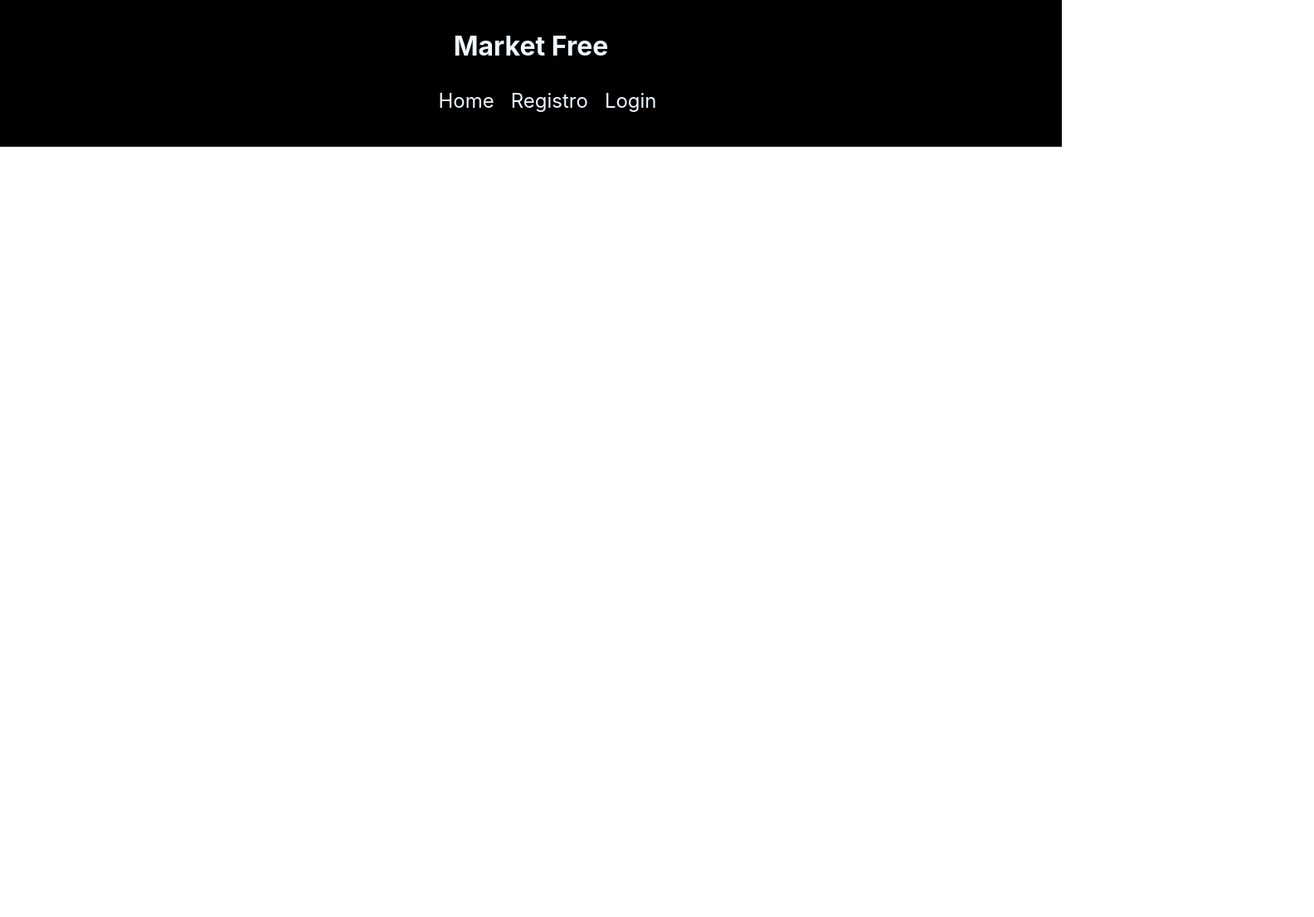
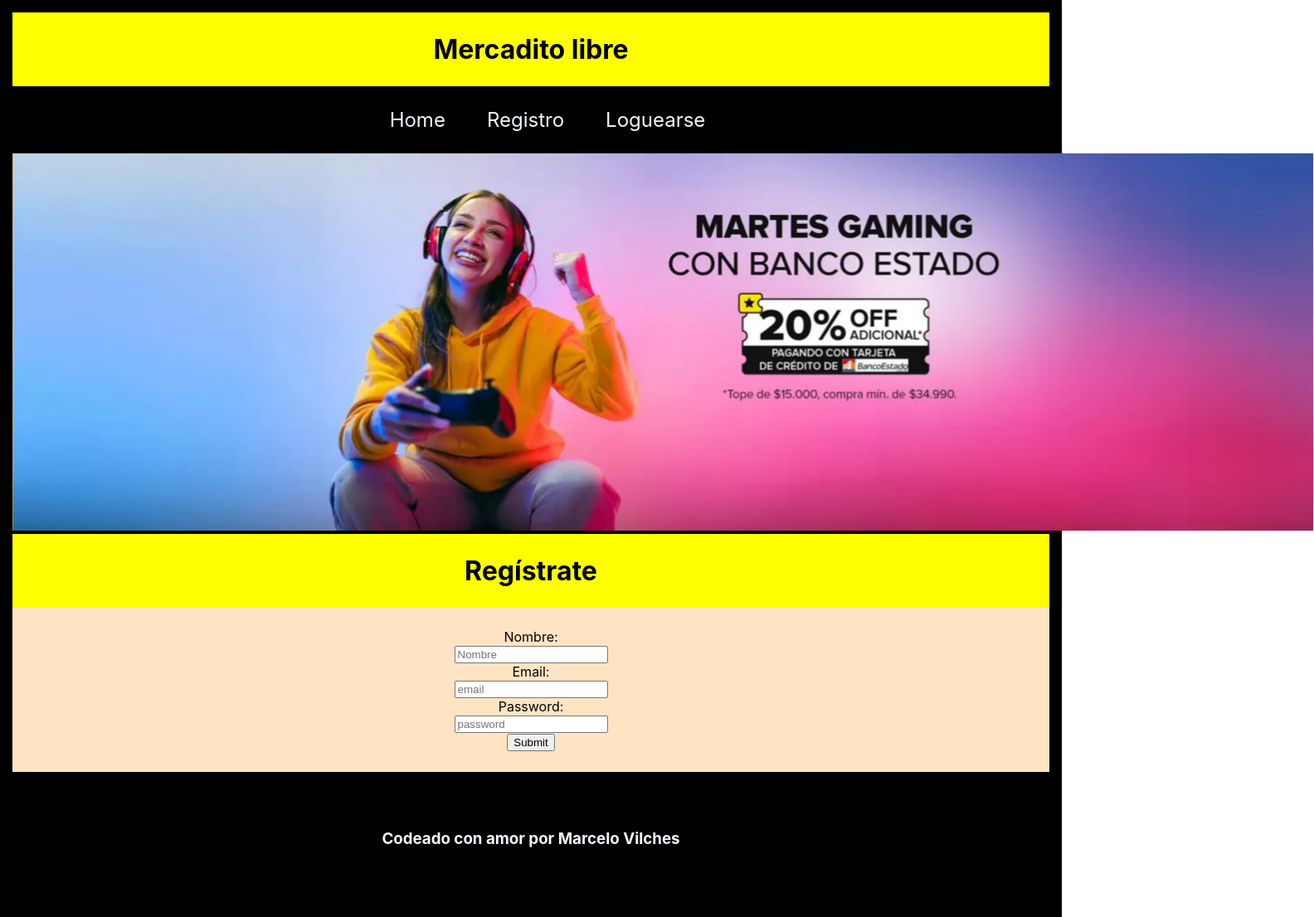
Before and after one commit to MarceloVilchs/mercaDito, a React (Create React App) app: page /Registro in a window 1280 px wide. Shown: the whole page at 83% size, 1584 px wide, since content can reach past the window. Before the commit the page ends 800 px from the top, so only its background shows below. Built offline with nearby package versions, Linux system fonts and the light colour scheme.

Commit message:
Se introducen las casillas de registrarse y el login del mercado

```diff
--- a/package.json
+++ b/package.json
@@ -7,7 +7,9 @@
     "@testing-library/react": "^13.4.0",
     "@testing-library/user-event": "^13.5.0",
     "react": "^18.2.0",
+    "react-bootstrap": "^2.10.2",
     "react-dom": "^18.2.0",
+    "react-router-dom": "^6.22.3",
     "react-scripts": "5.0.1",
     "web-vitals": "^2.1.4"
   },
--- a/src/App.css
+++ b/src/App.css
@@ -35,6 +35,10 @@
 
 h1{
   text-align: center;
+  color: black;
+  background-color: yellow;
+  padding: 25px;
+  margin: 0%;
 }
 
 
@@ -43,3 +47,35 @@ h1{
   background-color: black;
   padding: 15px;
 }
+
+a{
+  color: aliceblue;
+  text-decoration: none;
+}
+
+nav ul li{
+  padding: 15px;
+  text-align: center;
+  display: inline-block;
+}
+
+nav ul{
+  text-align: center;
+}
+
+.list{
+  padding: 15px;
+  font-size: x-large;
+}
+
+.list:hover{
+    color: aqua;
+}
+
+.registro{
+  color: black;
+  text-align: center;
+  padding: 25px;
+  background-color: bisque;
+  margin: 0%;
+}
--- a/src/App.js
+++ b/src/App.js
@@ -1,15 +1,35 @@
+import React from 'react';
+import { Link } from 'react-router-dom';
 import './App.css';
+import cartel from './imagenes/mlPNG.png';
+import Rutas from './componentes/Rutas';
 import Home from './paginas/Home';
+import Registro from './paginas/Registro';
+import Loguearse from './paginas/Loguearse';
+import Footer from './componentes/Footer';
 
 function App() {
+  return (
+    <div className='App'>
+      <h1>Mercadito libre</h1>
+      <nav>
+        <ul>
+          <li>
+            <Link to="/" className="list" element={<Home/>}>Home</Link>
+          </li>
+          <li>
+            <Link to="/registro" className="list" element={<Registro/>}>Registro</Link>
+          </li>
+          <li>
+            <Link to="/Loguearse" className="list" element={<Loguearse/>}>Loguearse</Link>
+          </li>
+        </ul>
+      </nav>
+      <img src={cartel} className='AppLogo' alt='Cartel mercado libre'/>
+      <Rutas />
+      <Footer/>
+    </div>
 
-  //let num = 24;
-
-  return (
-    <div className="App">
-      <h1>Market Free</h1>
-      <Home/>
-    </div>
   );
 }
 
--- a/src/componentes/BarraNav.css
+++ b/src/componentes/BarraNav.css
@@ -1,4 +1,4 @@
-nav ul li a{
+nav ul li{
     text-decoration: none;
     display: inline-block;
     color: aliceblue;
@@ -17,3 +17,10 @@ li{
 a:hover{
     color: aqua;
 }
+
+.footer{
+    text-align: center;
+    padding: 50px;
+    background-color: black;
+    color: aliceblue;
+}
--- a/src/componentes/BarraNav.jsx
+++ /dev/null
@@ -1,19 +0,0 @@
-import React from "react";
-import './BarraNav.css';
-
-
-function BarraNav() {
-    return (
-        <div>
-            <nav>
-                <ul>
-                    <li><a href="./index.html">Home</a></li>
-                    <li><a href="./registro.html">Registro</a></li>
-                    <li><a href="./login.html">Login</a></li>
-                </ul>
-            </nav>
-        </div>
-    )
-}
-
-export default BarraNav;
--- /dev/null
+++ b/src/componentes/Footer.jsx
@@ -0,0 +1,12 @@
+import React from "react";
+import './BarraNav.css';
+
+function Footer() {
+    return (
+        <div className="footer">
+            <h3>Codeado con amor por Marcelo Vilches</h3>
+        </div>
+    )
+}
+
+export default Footer;
--- /dev/null
+++ b/src/componentes/Rutas.jsx
@@ -0,0 +1,17 @@
+import React from "react";
+import { Routes, Route } from 'react-router-dom';
+import Home from "../paginas/Home";
+import Loguearse from "../paginas/Loguearse";
+import Registro from "../paginas/Registro";
+
+function Rutas() {
+    return (
+        <Routes>
+            <Route path="/" element={<Home />} />
+            <Route path="/Loguearse" element={<Loguearse />} />
+            <Route path="/Registro" element={<Registro />} />
+        </Routes>
+    );
+}
+
+export default Rutas;
--- a/src/index.js
+++ b/src/index.js
@@ -3,12 +3,14 @@ import ReactDOM from 'react-dom/client';
 import './index.css';
 import App from './App';
 import reportWebVitals from './reportWebVitals';
+import { BrowserRouter } from 'react-router-dom';
+
 
 const root = ReactDOM.createRoot(document.getElementById('root'));
 root.render(
-  <React.StrictMode>
+  <BrowserRouter>
     <App />
-  </React.StrictMode>
+  </BrowserRouter>
 );
 
 
--- a/src/paginas/Home.jsx
+++ b/src/paginas/Home.jsx
@@ -1,12 +1,12 @@
 import React from "react";
-import BarraNav from "../componentes/BarraNav";
+
 
 
 function Home(paramas){
 
         return(
             <div>
-                <BarraNav/>
+                <h1>Cucarachas</h1>
             </div>
         );
 }
--- /dev/null
+++ b/src/paginas/Loguearse.jsx
@@ -0,0 +1,29 @@
+import React from "react";
+
+
+function Loguearse() {
+
+    return (<div>
+        <h1>Login</h1>
+        <div className="registro">
+            <form action="#" method="GET">
+                <label>
+                    Email:
+                </label>
+                <br />
+                <input type="email" name="email" required placeholder="email" />
+                <br />
+                <label>
+                    Password:
+                </label>
+                <br />
+                <input type="password" name="password" required placeholder="password" />
+                <br />
+                <input type="submit" />
+            </form>
+        </div>
+    </div>
+    );
+}
+
+export default Loguearse;
--- /dev/null
+++ b/src/paginas/Registro.jsx
@@ -0,0 +1,34 @@
+import React from "react";
+
+function Registro() {
+    return (
+        <>
+            <h1>Regístrate</h1>
+            <div className="registro">
+                <form action="#" method="GET">
+                    <label>
+                        Nombre:
+                    </label>
+                    <br />
+                    <input type="text" name="name" required placeholder="Nombre" />
+                    <br />
+                    <label>
+                        Email:
+                    </label>
+                    <br />
+                    <input type="email" name="email" required placeholder="email" />
+                    <br />
+                    <label>
+                        Password:
+                    </label>
+                    <br />
+                    <input type="password" name="password" required placeholder="password" />
+                    <br />
+                    <input type="submit" name="submit" />
+                </form>
+            </div>
+        </>
+    );
+}
+
+export default Registro;
```
Also changed, not shown: src/imagenes/mlPNG.png (added), 1 other file (tests, documents, lock files or other folders).
